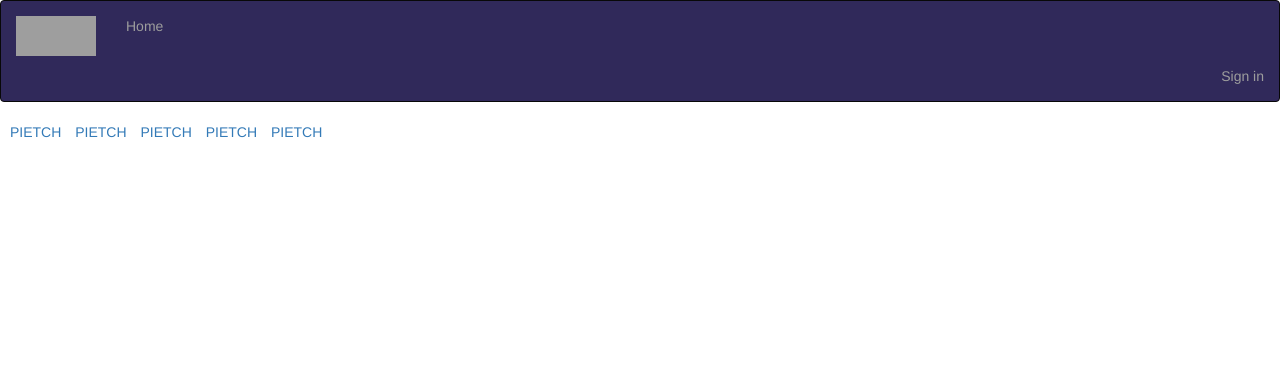
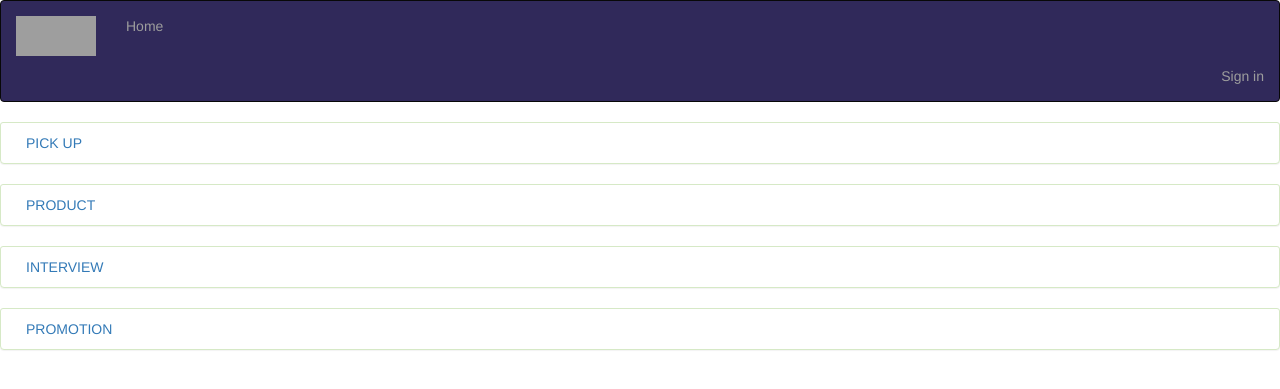
Before and after one commit to Jeffmusa/PITCH-POOL, a Flask app: page / in a window 1280 px wide. Shown: the top 389 px of the page. Run offline with Flask 2, Linux system fonts and the light colour scheme; some libraries are stand-ins or nearby versions; grey boxes are pictures that could not be loaded.

Commit message:
display pitches

```diff
--- a/app/templates/index.html
+++ b/app/templates/index.html
@@ -14,13 +14,16 @@
 
 <body>
     {% block content %}
+    <div class="panel panel-success panel-heading"><a href="/pitch" style="padding-left: 10px; ">PICK UP</a></div>
+    <div class="panel panel-success panel-heading"><a href="/product" style="padding-left: 10px; ">PRODUCT</a></div>
+    <div class="panel panel-success panel-heading"><a href="/interview" style="padding-left: 10px; ">INTERVIEW</a></div>
+    <div class="panel panel-success panel-heading"><a href="/promotion" style="padding-left: 10px; ">PROMOTION</a></div>
 
 
-    <a href="/pitch" style="padding-left: 10px; ">PIETCH</a>
-    <a href="/pickup" style="padding-left: 10px; ">PIETCH</a>
-    <a href="/product" style="padding-left: 10px; ">PIETCH</a>
-    <a href="/interview" style="padding-left: 10px; ">PIETCH</a>
-    <a href="/promotion" style="padding-left: 10px; ">PIETCH</a>
+
+
+
+
 
 
 
```
Also changed, not shown: app/templates/pickup.html (deleted).
